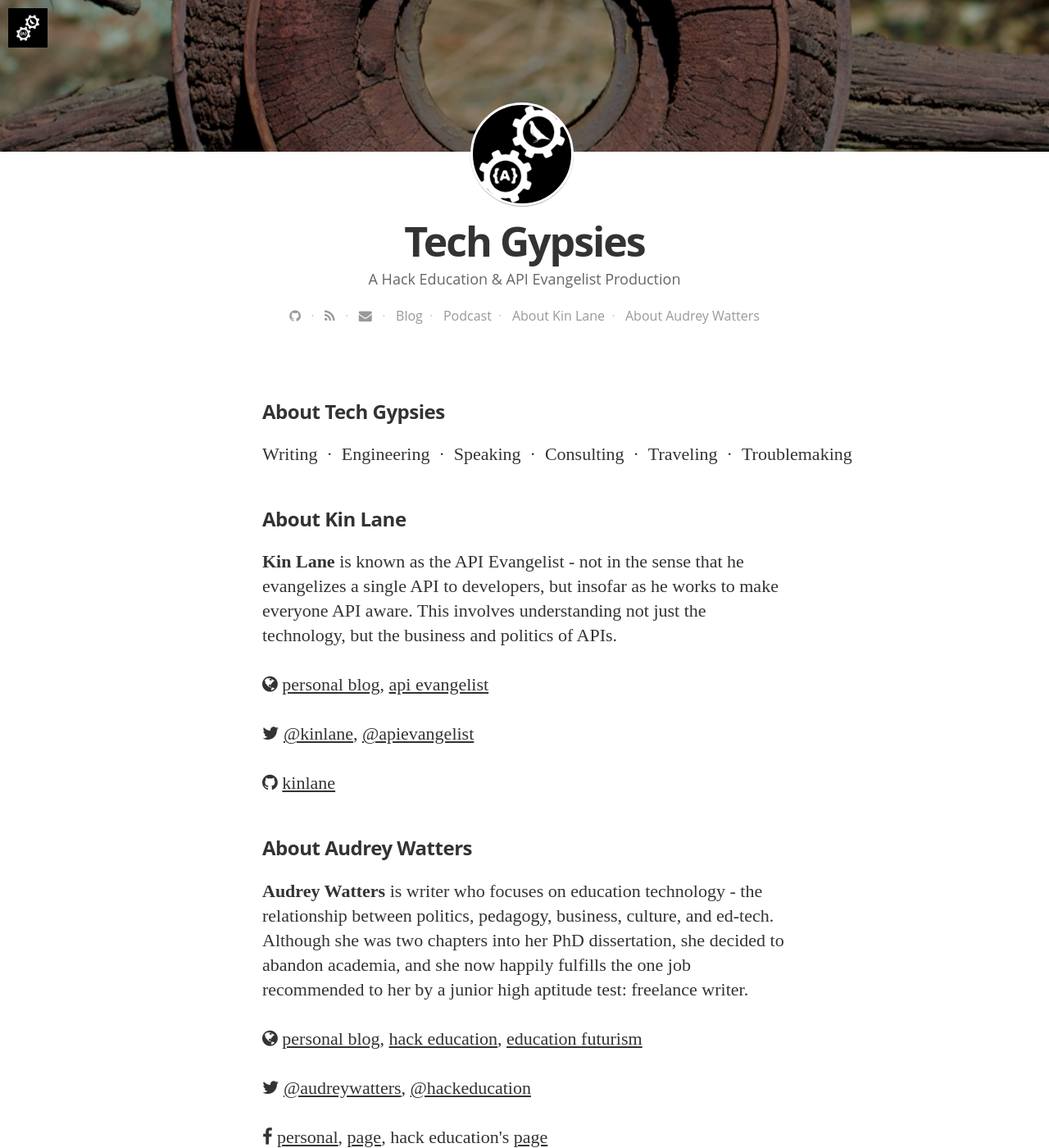
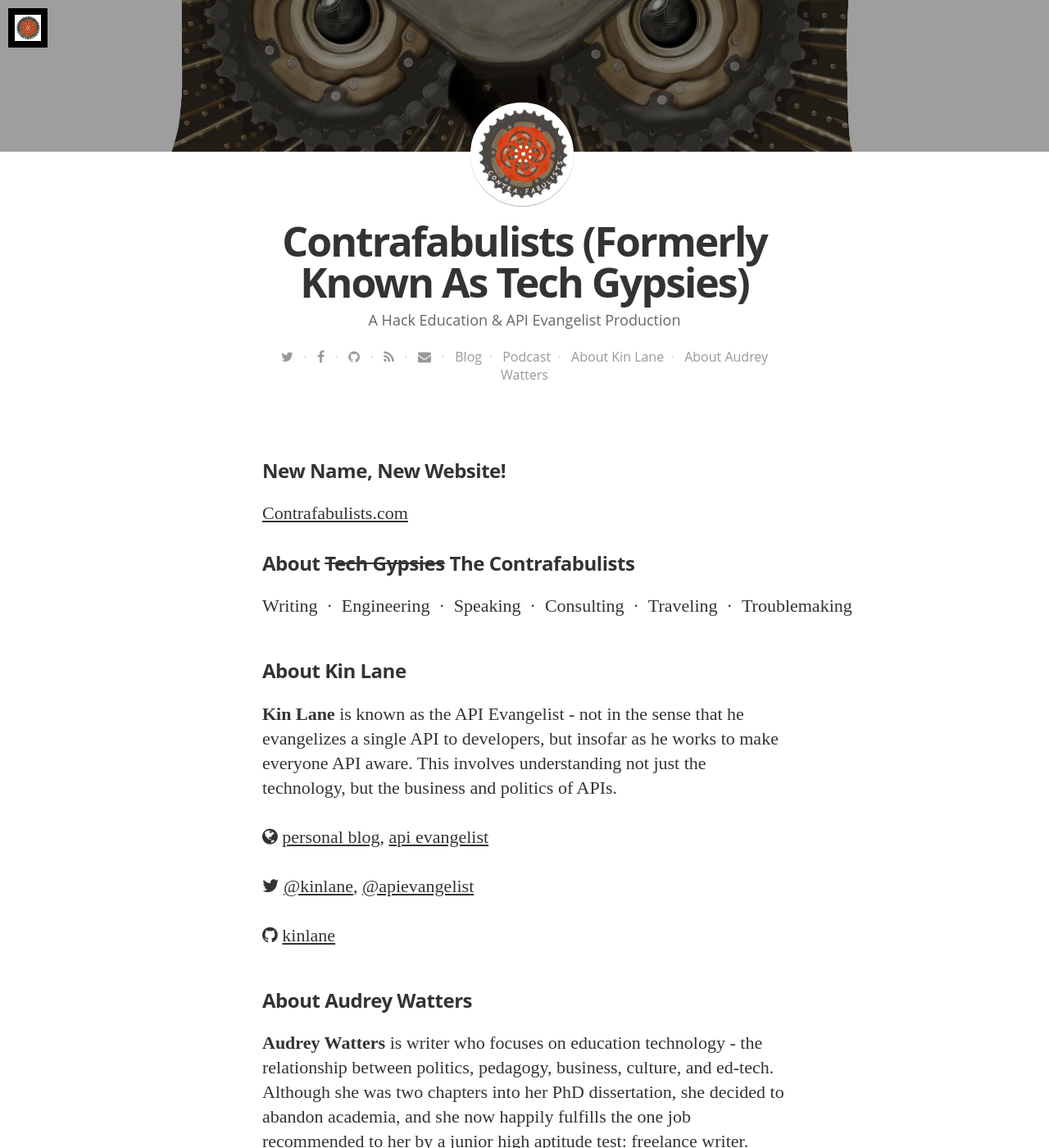
Before and after one commit to Techgypsies/techgypsies, a Jekyll site: the page built from index.html, in a window 1280 px wide and 1400 px high, scrolled down 265 px. Shown: the whole window at 82% size. Built offline with Jekyll 4.4.1, drawn with Linux system fonts in a browser that asks for light colours; nearby versions of some CDN libraries; some web fonts are replaced; some of the changed text lies outside the part shown.

Commit message:
update to new name / branding

```diff
--- a/_config.yml
+++ b/_config.yml
@@ -3,18 +3,18 @@
 highlighter: rouge
 
 # Site settings
-title: "Tech Gypsies"
+title: "Contrafabulists (Formerly Known As Tech Gypsies)"
 description: > # this means to ignore newlines until "email:"
    A Hack Education & API Evangelist Production
 
-email: info@techgypsi.es
+email: info@contrafabulists.com
 #blog logo
-logo: "/assets/images/logo.png"
+logo: "/assets/images/cog.jpg"
 # blog cover
-cover: "/assets/images/wheel.jpg"
-covercredits: "https://www.flickr.com/photos/cogdog/4246026511"
+cover: "/assets/images/owl.jpg"
+covercredits: "http://bryanmmathers.com"
 
-name: 'Tech Gypsies'
+name: 'Contrafabulists'
 author: 'Audrey Watters'
 author_image: "/assets/images/author_aw.jpg"
 author2: 'Kin Lane'
@@ -31,15 +31,15 @@
 
 # social icons and sharing options
 social:
-  - icon:
-    url:
+  - icon:   twitter
+    url:    https://twitter.com/contrafabulists
     desc: Follow me on twitter
     share_url: http://twitter.com/share
     share_title: ?text=
     share_link: "&url="
 
-  - icon:
-    url:
+  - icon:   facebook
+    url: https://facebook.com/contrafabulists
     desc: Like me on facebook
     share_url: http://www.facebook.com/sharer/sharer.php
     share_title: ?title=
@@ -67,7 +67,7 @@
     share_link:
 
   - icon: envelope
-    url:  mailto:info@techgypsi.es
+    url:  mailto:info@contrafabulists.com
     desc: Email
     share_url:
     share_title:
--- a/index.html
+++ b/index.html
@@ -1,7 +1,12 @@
 ---
 layout: default
 ---
-<h3>About Tech Gypsies</h3>
+<h3>New Name, New Website!</h3>
+<br />
+
+<p><a href="http://contrafabulists.com">Contrafabulists.com</a></p>
+
+<h3>About <s>Tech Gypsies</s> The Contrafabulists</h3>
 <br />
 
 <p>Writing&nbsp;&nbsp;·&nbsp;&nbsp;Engineering&nbsp;&nbsp;·&nbsp;&nbsp;Speaking&nbsp;&nbsp;·&nbsp;&nbsp;Consulting&nbsp;&nbsp;·&nbsp;&nbsp;Traveling&nbsp;&nbsp;·&nbsp;&nbsp;Troublemaking</p>
@@ -27,4 +32,4 @@
 <p><i class="fa fa-facebook"></i> <a href="https://www.facebook.com/audreywatters">personal</a>, <a href="https://www.facebook.com/Audrey-Watters-100999103321790">page</a>, hack education's <a href="https://www.facebook.com/history.future.education/">page</a></p>
 <p><i class="fa fa-github"></i> <a href="https://github.com/audreywatters">audreywatters</a></p>
 
-<p style="text-align: right; font-size:12px"><em>Image credits: <a href="https://www.flickr.com/photos/cogdog/4246026511/">Alan Levine</a></em></p>
+<p style="text-align: right; font-size:12px"><em>Image credits: <a href="http://bryanmmathers.com">Bryan Mathers</a></em></p>
```
Also changed, not shown: _posts/2017-02-14-contrafabulists.html (added, +33 -0 lines), assets/images/cog.jpg (added), assets/images/logo.png (deleted), assets/images/owl.jpg (added), assets/images/wheel.jpg (deleted).
